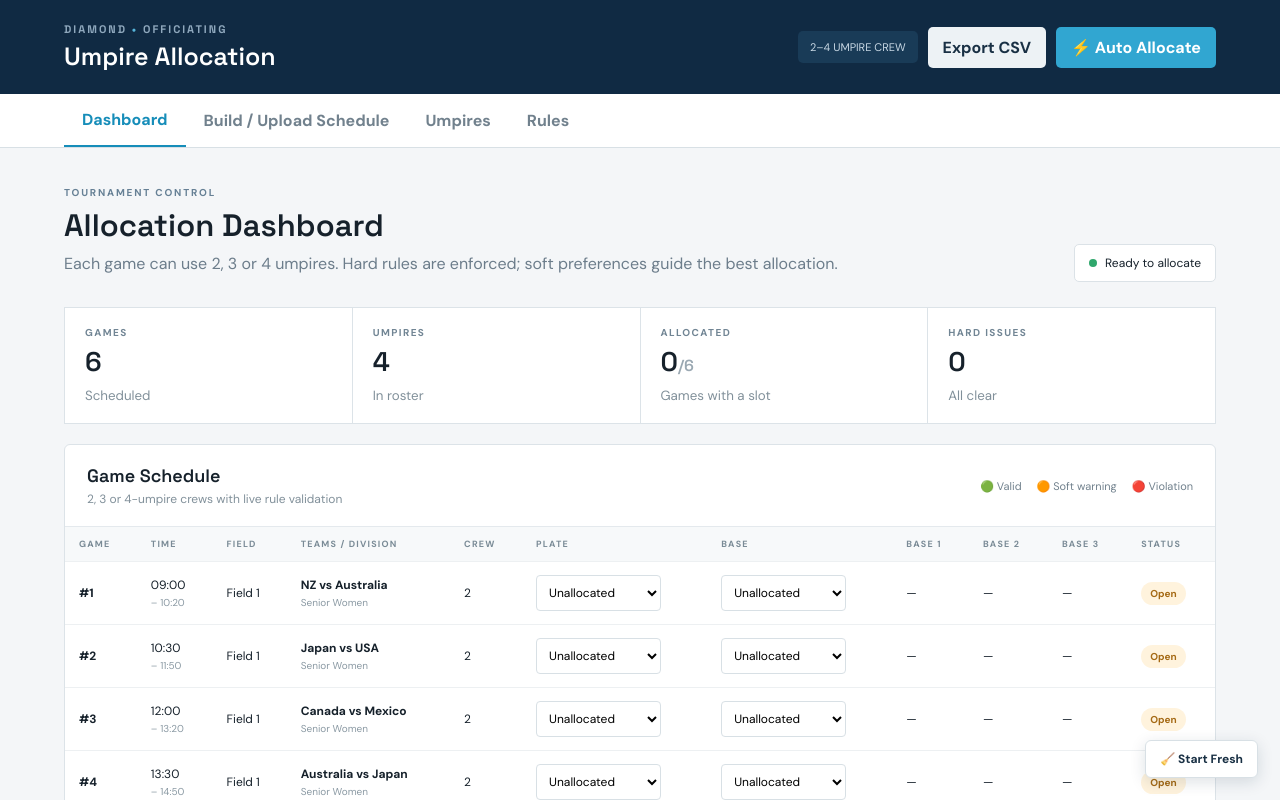
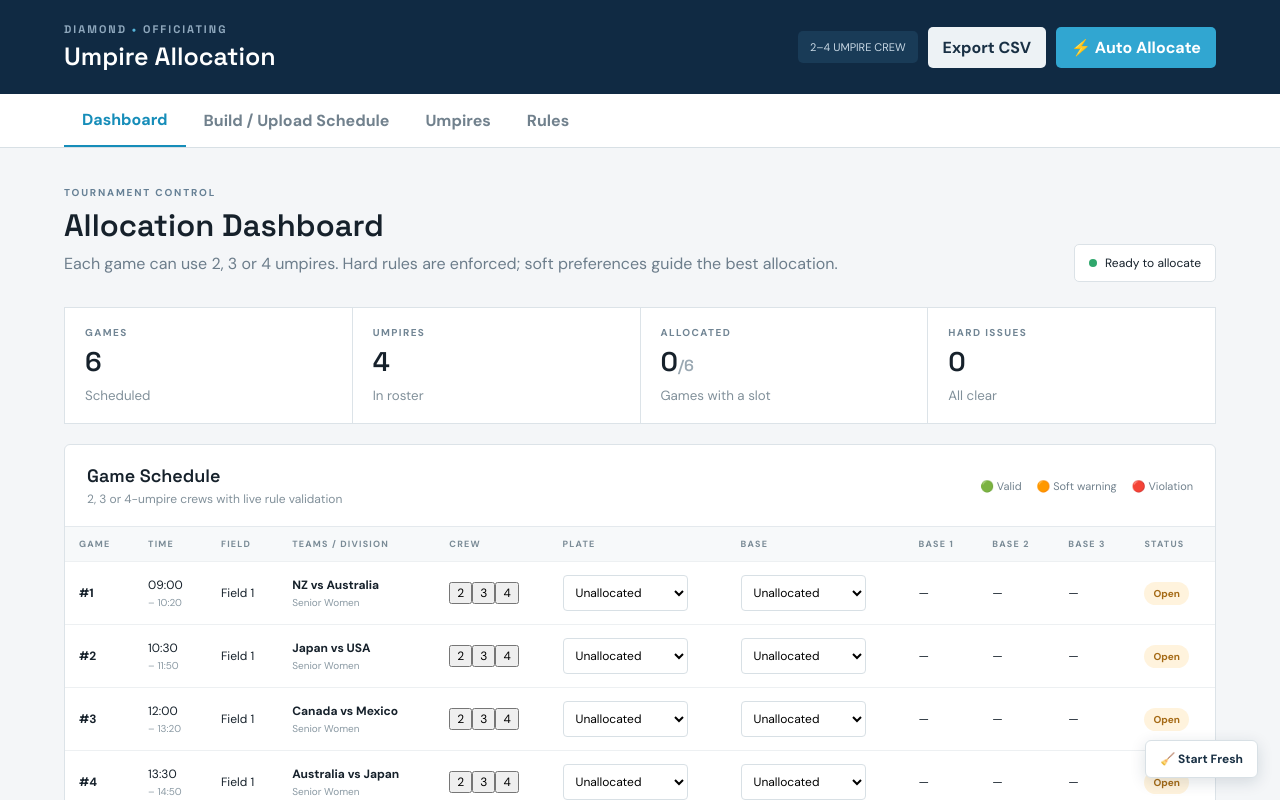
Before and after one commit to caseysmeekes/Softball-umpire-ai, a Next.js app: page / in a window 1280 px wide. Shown: the top 800 px of the page. Built offline with nearby package versions, Linux system fonts and the light colour scheme.

Commit message:
Wire per-game crew size controls into the app

```diff
--- a/app/layout.tsx
+++ b/app/layout.tsx
@@ -2,6 +2,7 @@ import './globals.css'
 import type { Metadata } from 'next'
 import CleanAllocationButton from './components/CleanAllocationButton'
 import RulesNav from './components/RulesNav'
+import CrewSizeControls from './components/CrewSizeControls'
 
 export const metadata: Metadata = {
   title: 'Softball Umpire Allocation',
@@ -9,5 +10,5 @@ export const metadata: Metadata = {
 }
 
 export default function RootLayout({ children }: { children: React.ReactNode }) {
-  return <html lang="en-NZ"><body>{children}<CleanAllocationButton /><RulesNav /></body></html>
+  return <html lang="en-NZ"><body>{children}<CleanAllocationButton /><RulesNav /><CrewSizeControls /></body></html>
 }
```
